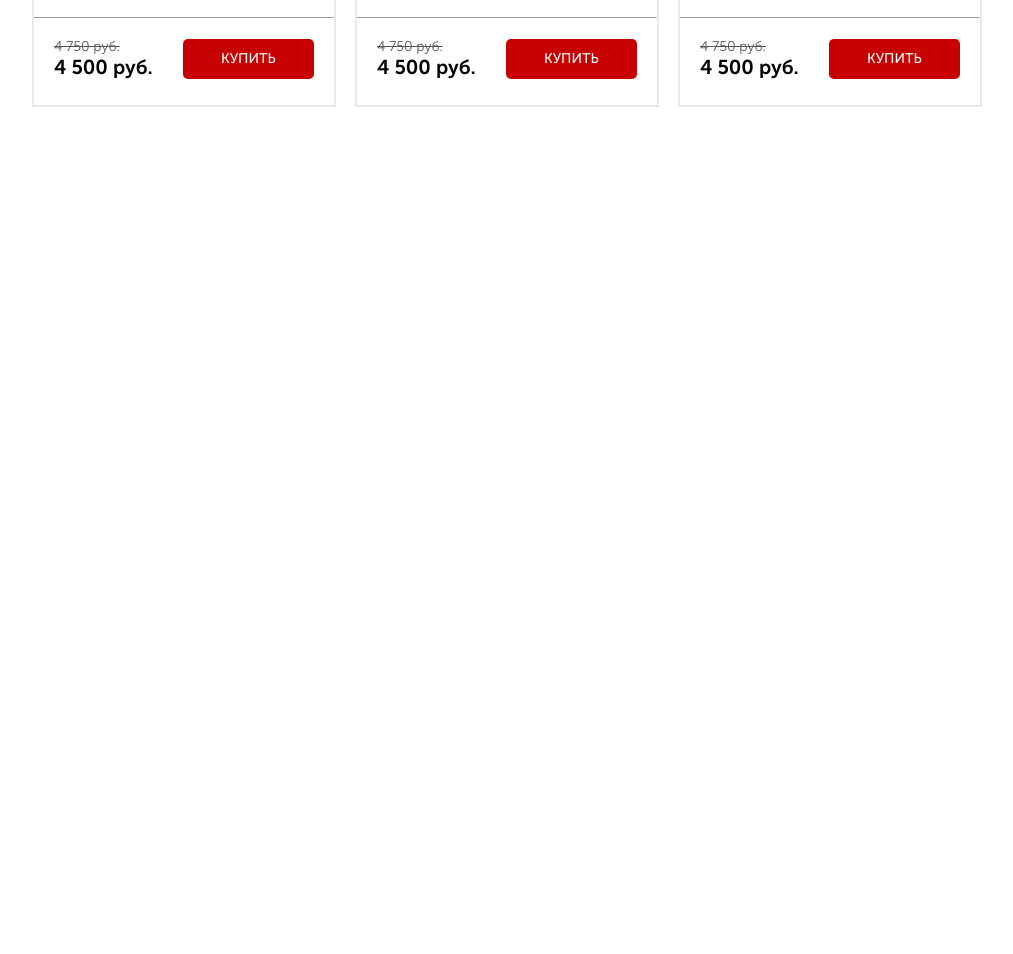
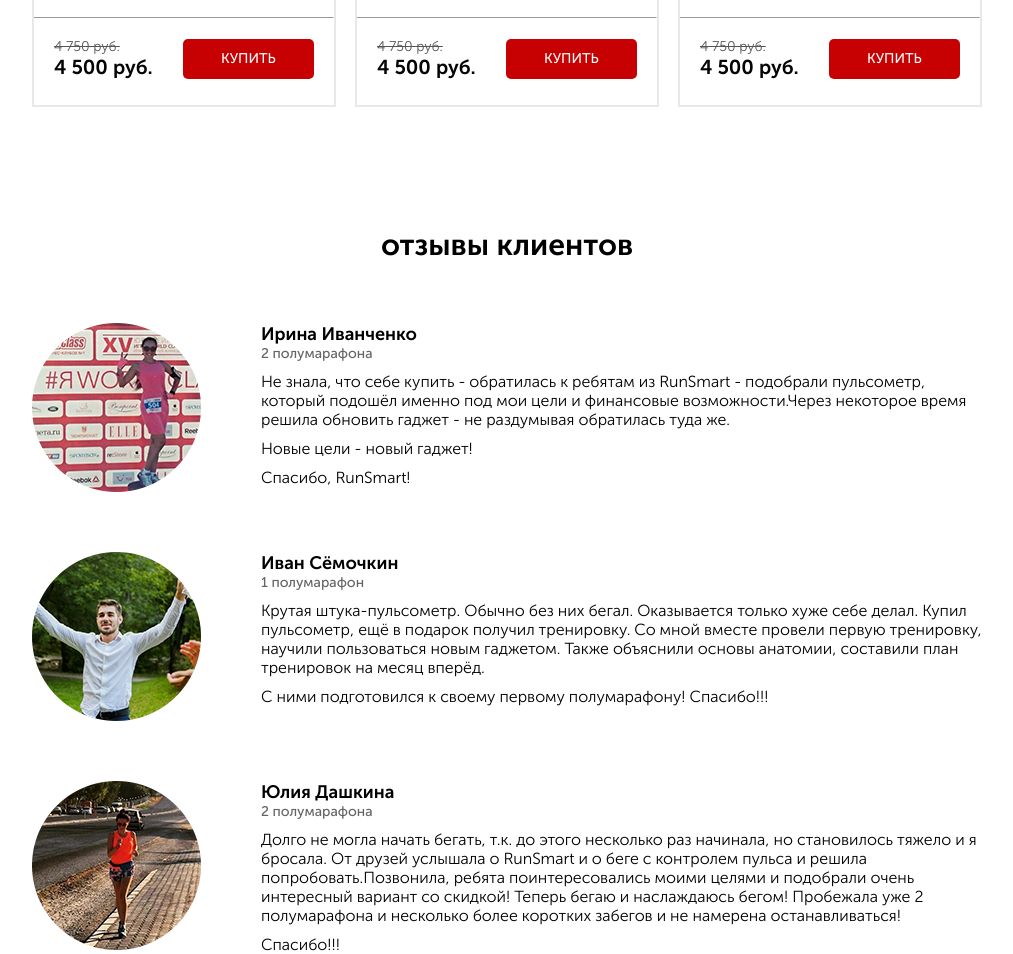
Before and after one commit to ElenaDymova/runstart, a website: page src/index.html in a window 1280 px wide. Shown: the part 3792-4746 px from the top of the page, without its empty margins (133-1146 px from the left). Before the commit the page ends 4019 px from the top, so only its background shows below. Drawn offline with nearby package versions, Linux system fonts and the light colour scheme.

Commit message:
block with feedback was added

```diff
--- a/src/index.html
+++ b/src/index.html
@@ -390,6 +390,54 @@
 		</div>
 	</section>
 
+	<section class="feedback container">
+		<h2 class="feedback__title">отзывы клиентов</h2>
+		<div class="feedback__comments">
+			<div class="feedback__comment">
+				<img src="img/photo_1.jpg" alt="" class="feedback__photo">
+				<div class="feedback__description">
+					<p class="feedback__name">Ирина Иванченко </p>
+					<p class="feedback__experience">2 полумарафона</p>
+					<p class="feedback__text">Не знала, что себе купить - обратилась к ребятам из RunSmart - подобрали
+						пульсометр, который подошёл именно под мои цели и финансовые возможности.Через некоторое время решила
+						обновить гаджет - не раздумывая обратилась туда же.
+					</p>
+					<p class="feedback__text">Новые цели - новый гаджет!</p>
+					<p class="feedback__text">Спасибо, RunSmart!</p>
+				</div>
+			</div>
+			<div class="feedback__comment">
+				<img src="img/photo_2.jpg" alt="" class="feedback__photo">
+				<div class="feedback__description">
+					<p class="feedback__name">Иван Сёмочкин</p>
+					<p class="feedback__experience">1 полумарафон</p>
+					<p class="feedback__text">Крутая штука-пульсометр. Обычно без них бегал. Оказывается только хуже себе
+						делал.
+						Купил пульсометр, ещё в подарок получил тренировку. Со мной вместе провели первую тренировку, научили
+						пользоваться новым гаджетом. Также объяснили основы анатомии, составили план тренировок на месяц
+						вперёд.
+					<p class="feedback__text">С ними подготовился к своему первому полумарафону! Спасибо!!!</p>
+					</p>
+				</div>
+			</div>
+			<div class="feedback__comment">
+				<img src="img/photo_3.jpg" alt="" class="feedback__photo">
+				<div class="feedback__description">
+					<p class="feedback__name">Юлия Дашкина</p>
+					<p class="feedback__experience">2 полумарафона</p>
+					<p class="feedback__text">Долго не могла начать бегать, т.к. до этого несколько раз начинала, но
+						становилось
+						тяжело и я бросала. От друзей услышала о RunSmart и о беге с контролем пульса и решила
+						попробовать.Позвонила, ребята поинтересовались моими целями и подобрали очень интересный вариант со
+						скидкой! Теперь бегаю и наслаждаюсь бегом! Пробежала уже 2 полумарафона и несколько более коротких
+						забегов и не намерена останавливаться!
+					<p class="feedback__text">Спасибо!!!</p>
+					</p>
+				</div>
+			</div>
+		</div>
+	</section>
+
 
 	<script type="text/javascript" src="//code.jquery.com/jquery-1.11.0.min.js"></script>
 	<script type="text/javascript" src="//code.jquery.com/jquery-migrate-1.2.1.min.js"></script>
--- a/src/sass/blocks/_catalog.scss
+++ b/src/sass/blocks/_catalog.scss
@@ -187,6 +187,7 @@
 
 @media (max-width: $tablet-width) {
 	.catalog {
+		padding-bottom: 50px;
 		&__title{
 			font-size: 30px;
 		}
--- /dev/null
+++ b/src/sass/blocks/_feedback.scss
@@ -0,0 +1,90 @@
+.feedback {
+	&__title {
+		font-size: 30px;
+		font-weight: 700;
+		text-align: center;
+	}
+
+	&__comments {
+		margin-top: 60px;
+	}
+
+	&__comment {
+		display: flex;
+		margin-top: 60px;
+
+		img {
+			margin-right: 60px;
+			max-width: 100%;
+			height: 169px;
+		}
+	}
+
+	&__name {
+		font-size: 18px;
+		font-weight: 700;
+	}
+
+	&__experience {
+		font-size: 14px;
+		color: #646464;
+	}
+
+	&__text {
+		font-size: 16px;
+		font-weight: 300;
+		padding-top: 10px;
+	}
+}
+
+@media (max-width: $tablet-width) {
+	.feedback {
+		&__title {
+			font-size: 28px;
+		}
+
+		&__comments {
+			margin-top: 40px;
+		}
+
+		&__comment {
+			margin-top: 40px;
+		}
+
+		&__name {
+			font-size: 16px;
+		}
+
+		&__experience {
+			font-size: 12px;
+		}
+
+		&__text {
+			font-size: 14px;
+		}
+	}
+}
+
+@media (max-width: $mobile-width) {
+	.feedback {
+		&__title {
+			font-size: 25px;
+		}
+
+		&__comment {
+			flex-direction: column;
+			align-items:center;
+			text-align: center;
+
+			img {
+				display: block;
+				margin: 0 auto;
+			}
+		}
+
+
+		&__name {
+			margin: 10px;
+		}
+	}
+}
--- a/src/sass/style.scss
+++ b/src/sass/style.scss
@@ -43,4 +43,5 @@ body {
 @import 'blocks/consultation.scss';
 @import 'blocks/forms.scss';
 @import 'blocks/carousel.scss';
-@import 'blocks/catalog'
+@import 'blocks/catalog';
+@import 'blocks/feedback'
```
Also changed, not shown: src/css/style.min.css.
